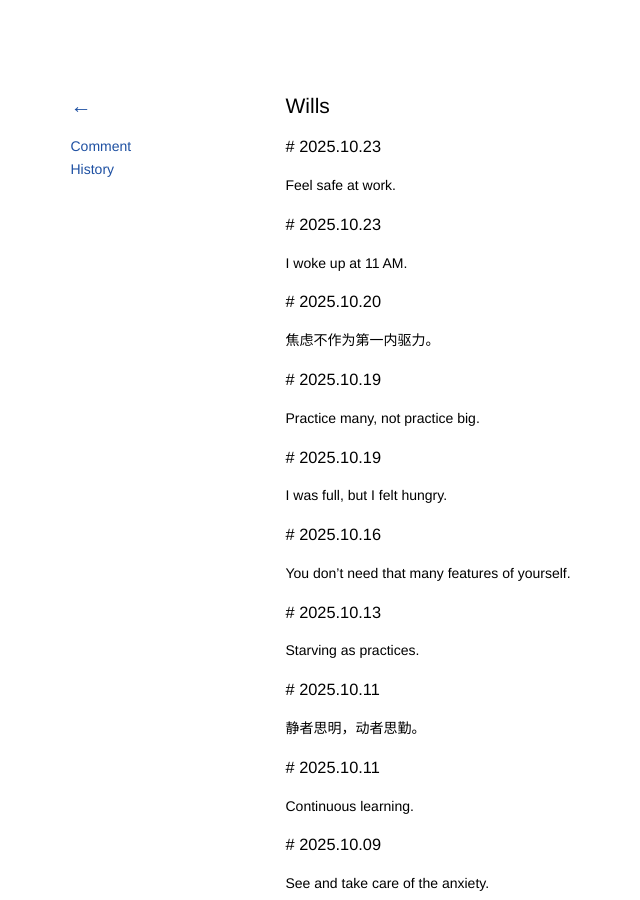
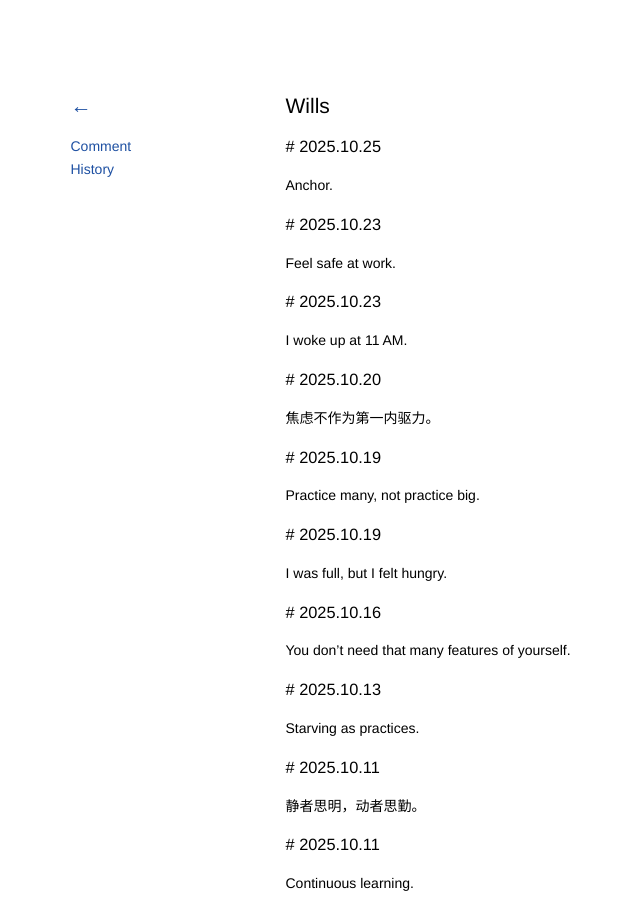
Before and after one commit to kidlj/awei, a Jekyll site: the page built from _wiki/wills.md, in a window 1280 px wide and 900 px high. Shown: the whole window, without its empty margins (62-702 px from the left). Built offline with Jekyll 4.4.1, drawn with Linux system fonts in a browser that asks for light colours.

Commit message:
update wills

```diff
--- a/_wiki/wills.md
+++ b/_wiki/wills.md
@@ -1,6 +1,10 @@
 ---
 title: Wills
 ---
+
+### 2025.10.25
+
+Anchor.
 
 ### 2025.10.23
 
```
